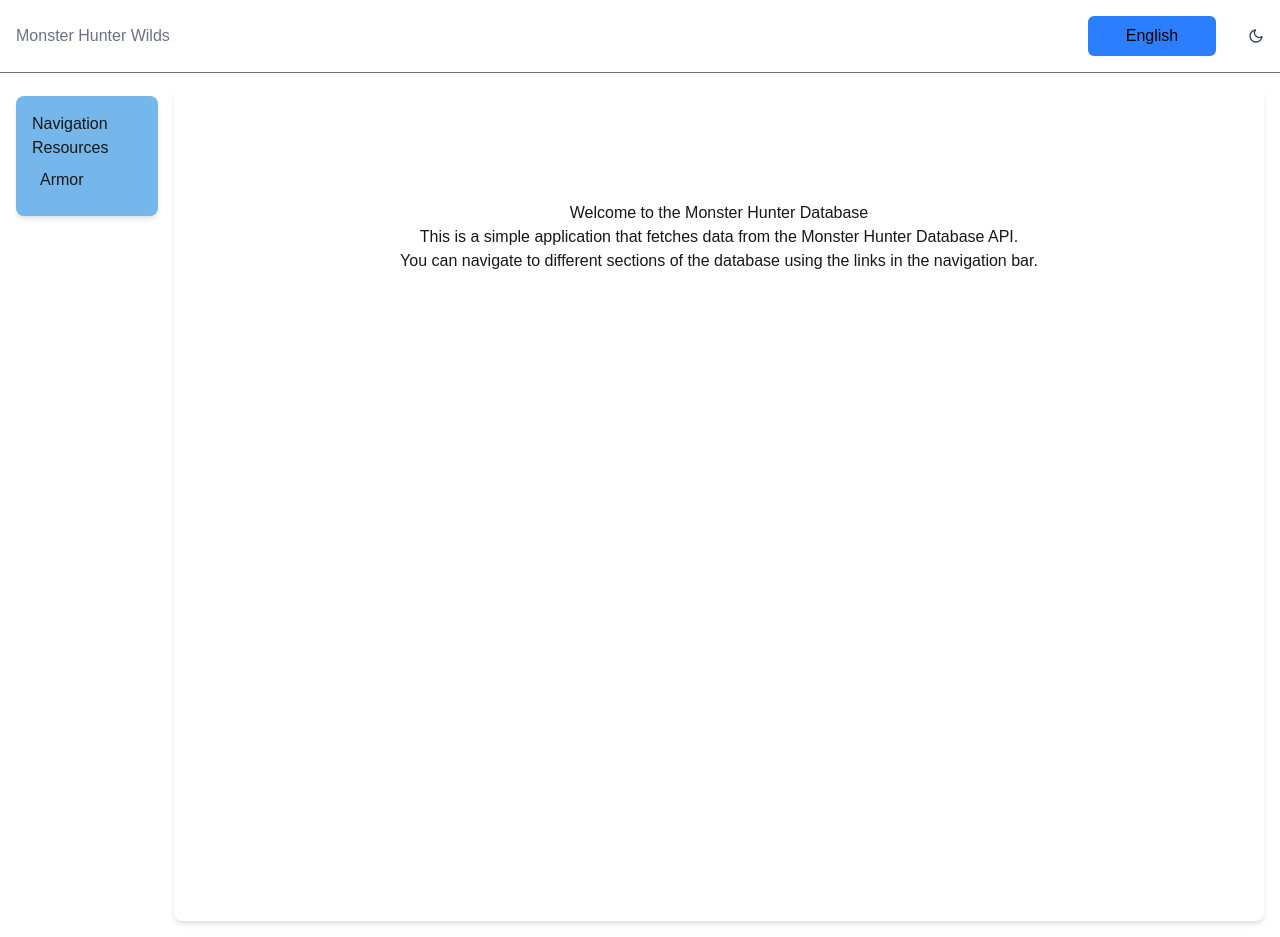
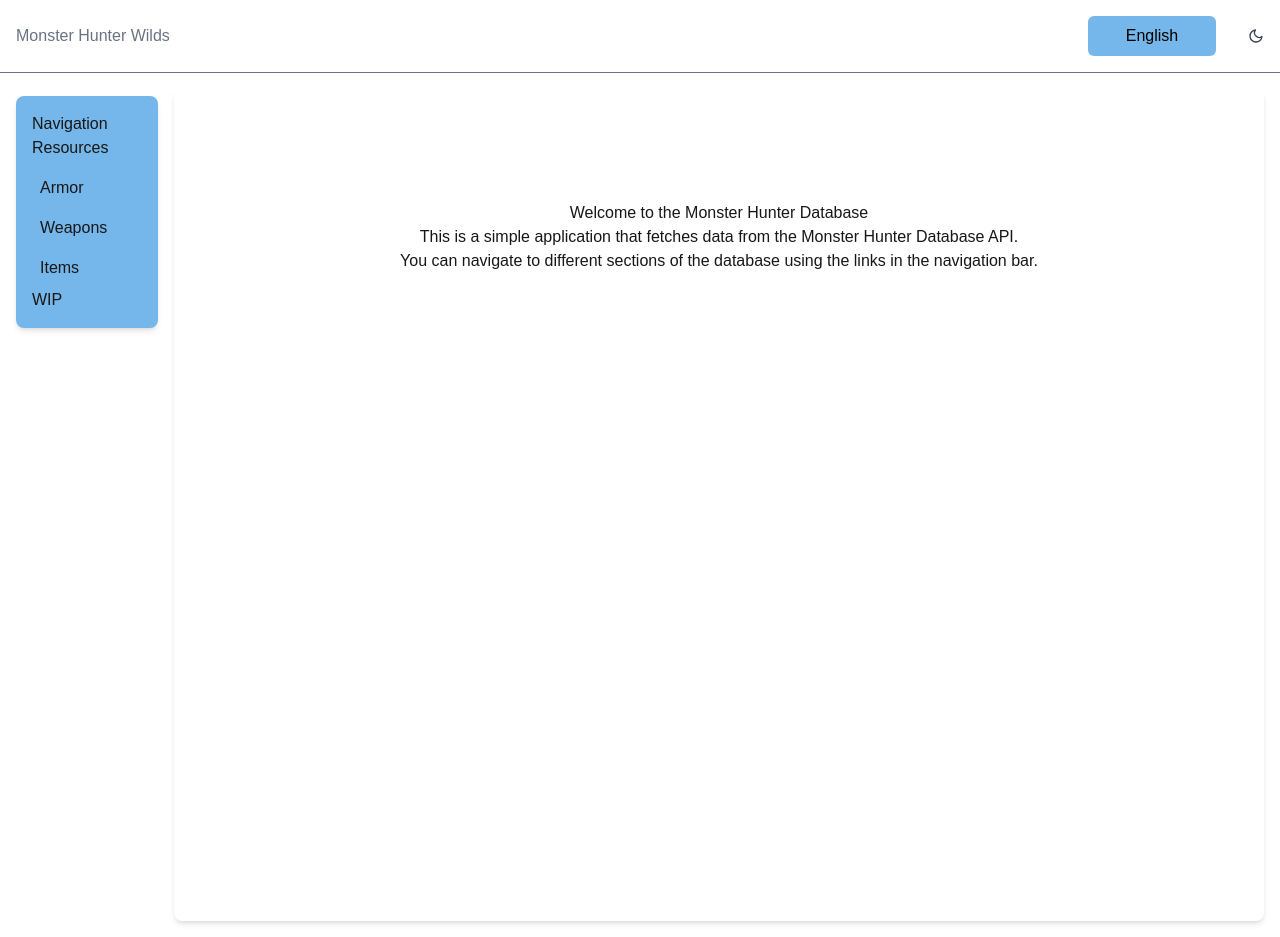
Before and after one commit to TimmyTram/mh-wilds-fe, a Next.js app: page / in a window 1280 px wide. Built offline with nearby package versions, Linux system fonts and the light colour scheme.

Commit message:
armor dt

```diff
--- a/app/(pages)/armor/page.tsx
+++ b/app/(pages)/armor/page.tsx
@@ -1,5 +1,6 @@
 'use client';
 
+import ArmorDisplay from "@/app/components/Armor/ArmorDisplay";
 import { useLanguageContext } from "@/app/Context/LanguageProvider";
 import useFetchMhData from "@/app/hooks/fetchMhData";
 
@@ -19,16 +20,7 @@ const Page = () => {
             {data && data.length > 0 && (
                 <div>
                     {data.map((set: any) => (
-                        <div key={set.id}>
-                            <h2>{set.name}</h2>
-                            {set.pieces && set.pieces.length > 0 && (
-                                <ul>
-                                    {set.pieces.map((piece: any) => (
-                                        <li key={piece.id}>{piece.name}</li>
-                                    ))}
-                                </ul>
-                            )}
-                        </div>
+                        <ArmorDisplay key={set.id} armorSet={set} />
                     ))}
                 </div>
             )}
--- /dev/null
+++ b/app/components/Armor/ArmorDisplay.tsx
@@ -0,0 +1,25 @@
+import { ArmorSet } from "@/app/types/ArmorData";
+
+
+interface ArmorDisplayProps {
+    armorSet: ArmorSet;
+}
+
+const ArmorDisplay = ({ armorSet }: ArmorDisplayProps) => {
+    return (
+        <div>
+            <h2 className="text-red-500">{armorSet.name}</h2>
+            {armorSet.pieces && armorSet.pieces.length > 0 && (
+                <ul className="list-disc pl-5">
+                    {armorSet.pieces.map((piece) => (
+                        <li key={piece.id} className="mb-2">
+                            {piece.name}
+                        </li>
+                    ))}
+                </ul>
+            )}
+        </div>
+    );
+}
+
+export default ArmorDisplay;
--- a/app/components/Dropdown/LanguageDropDown.tsx
+++ b/app/components/Dropdown/LanguageDropDown.tsx
@@ -34,17 +34,17 @@ const LanguageDropDown = () => {
         <div ref={dropdownRef} className="relative inline-block text-left">
             <button
                 onClick={toggleDropdown}
-                className="bg-blue-500 text-black dark:text-white p-2 rounded-md w-32 text-center"
+                className="bg-[#75b7ea] text-black dark:text-white p-2 rounded-md w-32 text-center cursor-pointer"
             >
                 {convertISO639_1ToLanguageCode(language)}
             </button>
 
             {isOpen && (
-                <ul className="absolute mt-2 w-32 bg-blue-900 rounded-md shadow-lg z-10">
+                <ul className="absolute mt-2 w-32 bg-[#75b7ea] rounded-md shadow-lg z-10">
                     {Object.values(ISO639_1).map((lang) => (
                         <li
                             key={lang}
-                            className="px-4 py-2 text-white hover:bg-blue-700 cursor-pointer"
+                            className="px-4 py-2 text-white hover:bg-[#5a9fe1] cursor-pointer"
                             onClick={() => selectLanguage(lang)}
                         >
                             {convertISO639_1ToLanguageCode(lang)}
--- a/app/components/Sidebar/Sidebar.tsx
+++ b/app/components/Sidebar/Sidebar.tsx
@@ -2,10 +2,13 @@ import SidebarItem from "./SidebarItems/SidebarItem";
 
 const Sidebar = () => {
     return (
-        <div className="sticky top-24 bg-[#75b7ea] p-4 rounded-lg shadow-md overflow-y-auto break-words">
+        <div className="flex flex-col gap-2 sticky top-24 bg-[#75b7ea] p-4 rounded-lg shadow-md overflow-y-auto break-words">
             <h2>Navigation Resources</h2>
             <ul>
                 <SidebarItem resourceName="Armor" link="/armor" />
+                <SidebarItem resourceName="Weapons" link="/weapons" />
+                <SidebarItem resourceName="Items" link="/items" />
+                WIP
             </ul>
         </div>
     );
--- a/app/components/Sidebar/SidebarItems/SidebarItem.tsx
+++ b/app/components/Sidebar/SidebarItems/SidebarItem.tsx
@@ -7,7 +7,7 @@ interface SidebarItemProps {
 
 const SidebarItem = ({ resourceName, link }: SidebarItemProps) => {
     return (
-        <Link href={link} className="flex items-center p-2 rounded-lg">
+        <Link href={link} className="flex items-center p-2 rounded-lg hover:bg-[#5a9fe1] tranisition-colors duration-200 ease-in-out">
             {resourceName}
         </Link>
     );
--- /dev/null
+++ b/app/types/ArmorData.ts
@@ -0,0 +1,119 @@
+
+// Basic types
+interface Resistances {
+    fire: number;
+    water: number;
+    ice: number;
+    thunder: number;
+    dragon: number;
+}
+
+interface Defense {
+    base: number;
+    max: number;
+}
+
+interface Item {
+    id: number;
+    gameId: number;
+    rarity: number;
+    name: string;
+    description: string;
+    value: number;
+    carryLimit: number;
+    recipes: any[]; // This appears to be empty in the data
+}
+
+interface Material {
+    item: Item;
+    quantity: number;
+    id: number;
+}
+
+interface Crafting {
+    armor: {
+        id: number;
+    };
+    materials: Material[];
+    zennyCost: number;
+    id: number;
+}
+
+interface SkillRank {
+    id: number;
+    level?: number;
+    description?: string;
+    skill?: {
+        id: number;
+    };
+}
+
+interface Skill {
+    skill: {
+        id: number;
+        gameId?: number;
+        name: string;
+        ranks: SkillRank[];
+        description: string;
+        kind: string;
+    };
+    level: number;
+    description: string;
+    id: number;
+}
+
+interface BonusRank {
+    bonus: {
+        id: number;
+    };
+    pieces: number;
+    skill: {
+        id: number;
+        skill: {
+            id: number;
+        };
+        level: number;
+        description: string;
+    };
+    id: number;
+}
+
+interface Bonus {
+    id: number;
+    skill: {
+        id: number;
+        name: string;
+    };
+    ranks: BonusRank[];
+}
+
+// Armor piece type
+type ArmorKind = "head" | "chest" | "arms" | "waist" | "legs";
+
+// Individual armor piece
+interface ArmorPiece {
+    kind: ArmorKind;
+    name: string;
+    description: string;
+    rank: string;
+    rarity: number;
+    resistances: Resistances;
+    defense: Defense;
+    skills: Skill[];
+    slots: number[];
+    armorSet: {
+        id: number;
+    };
+    crafting: Crafting;
+    id: number;
+}
+
+// Complete armor set
+export interface ArmorSet {
+    name: string;
+    pieces: ArmorPiece[];
+    bonus: Bonus;
+    groupBonus: Bonus;
+    id: number;
+    gameId: number;
+}
```
